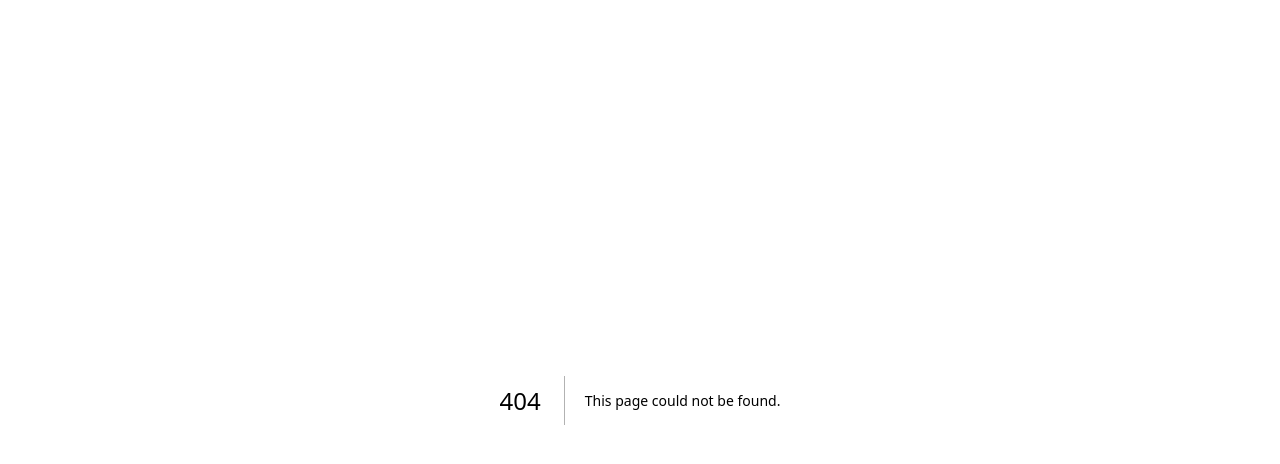
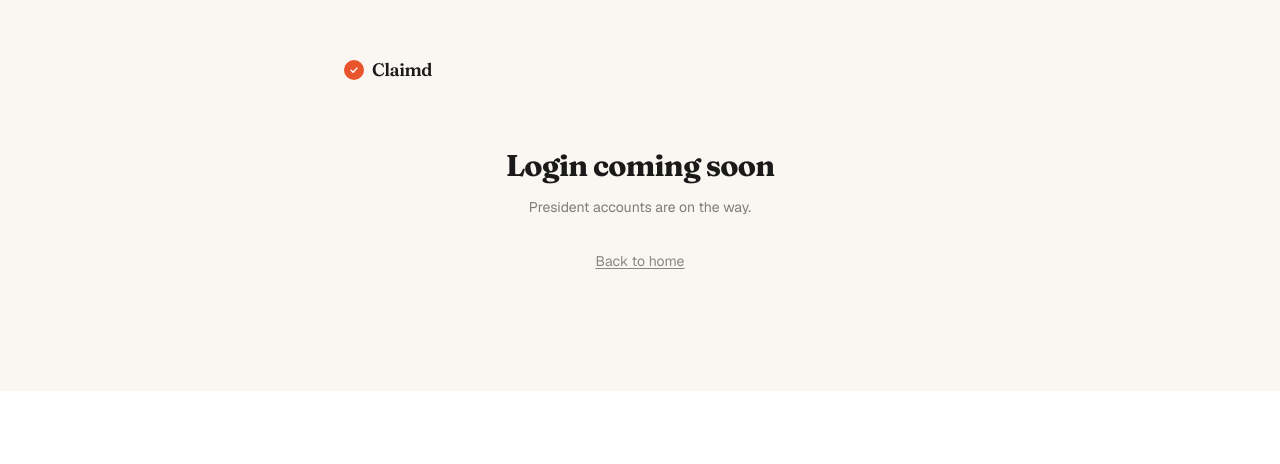
Before and after one commit to Lempi976/claimd, a Next.js app: page /login in a window 1280 px wide. Before the commit this address had no page. Shown: the top 464 px of the page. Built offline with nearby package versions, Linux system fonts and the light colour scheme.

Commit message:
Add landing page and login placeholder

```diff
--- /dev/null
+++ b/app/login/page.tsx
@@ -0,0 +1,28 @@
+import Link from "next/link";
+
+import ClaimdWordmark from "@/components/ClaimdWordmark";
+
+export default function LoginPage() {
+  return (
+    <main className="flex min-h-full flex-col bg-[#FAF6F1] text-[#1A1A1A]">
+      <div className="mx-auto flex w-full max-w-[640px] flex-1 flex-col px-5 py-10 sm:px-6 sm:py-14">
+        <ClaimdWordmark />
+
+        <div className="flex flex-1 flex-col items-center justify-center py-16 text-center">
+          <h1 className="font-display text-3xl font-bold tracking-tight text-[#1A1A1A]">
+            Login coming soon
+          </h1>
+          <p className="mt-3 max-w-sm text-sm leading-relaxed text-[#1A1A1A]/55">
+            President accounts are on the way.
+          </p>
+          <Link
+            href="/"
+            className="mt-8 text-sm text-[#1A1A1A]/50 underline underline-offset-2 transition-colors hover:text-[#1A1A1A]/70"
+          >
+            Back to home
+          </Link>
+        </div>
+      </div>
+    </main>
+  );
+}
--- a/app/page.tsx
+++ b/app/page.tsx
@@ -1,65 +1,84 @@
-import Image from "next/image";
+import Link from "next/link";
+
+import ClaimdWordmark from "@/components/ClaimdWordmark";
+
+const steps = [
+  {
+    title: "Create your board",
+    description: "The president sets up the circle and adds members.",
+  },
+  {
+    title: "Share one link",
+    description: "Members open it, tap their name, no account needed.",
+  },
+  {
+    title: "Claim and track",
+    description: "Everyone grabs tasks; the board stays up to date.",
+  },
+];
 
 export default function Home() {
   return (
-    <div className="flex flex-col flex-1 items-center justify-center bg-zinc-50 font-sans dark:bg-black">
-      <main className="flex flex-1 w-full max-w-3xl flex-col items-center justify-between py-32 px-16 bg-white dark:bg-black sm:items-start">
-        <Image
-          className="dark:invert"
-          src="/next.svg"
-          alt="Next.js logo"
-          width={100}
-          height={20}
-          priority
-        />
-        <div className="flex flex-col items-center gap-6 text-center sm:items-start sm:text-left">
-          <h1 className="max-w-xs text-3xl font-semibold leading-10 tracking-tight text-black dark:text-zinc-50">
-            To get started, edit the page.tsx file.
+    <main className="min-h-full bg-[#FAF6F1] text-[#1A1A1A]">
+      <div className="mx-auto flex w-full max-w-[640px] flex-col px-5 py-10 sm:px-6 sm:py-14">
+        <ClaimdWordmark />
+
+        <section className="mt-14 sm:mt-16">
+          <h1 className="font-display text-4xl font-bold leading-[1.12] tracking-tight text-[#1A1A1A] sm:text-5xl">
+            Stop losing track of who&apos;s doing what.
           </h1>
-          <p className="max-w-md text-lg leading-8 text-zinc-600 dark:text-zinc-400">
-            Looking for a starting point or more instructions? Head over to{" "}
-            <a
-              href="https://vercel.com/templates?framework=next.js&utm_source=create-next-app&utm_medium=appdir-template-tw&utm_campaign=create-next-app"
-              className="font-medium text-zinc-950 dark:text-zinc-50"
+          <p className="mt-5 max-w-xl text-base leading-relaxed text-[#1A1A1A]/60 sm:text-lg">
+            Claimd is the simple shared board for student circles — everyone
+            sees the tasks, claims what they&apos;ll do, and nothing slips
+            through the group chat.
+          </p>
+
+          <div className="mt-8 flex flex-col gap-3 sm:flex-row sm:items-center">
+            <Link
+              href="/login"
+              className="inline-flex items-center justify-center rounded-xl bg-[#E8542C] px-6 py-3.5 text-sm font-medium text-white transition-colors hover:bg-[#D14A26]"
             >
-              Templates
-            </a>{" "}
-            or the{" "}
-            <a
-              href="https://nextjs.org/learn?utm_source=create-next-app&utm_medium=appdir-template-tw&utm_campaign=create-next-app"
-              className="font-medium text-zinc-950 dark:text-zinc-50"
+              Sign up
+            </Link>
+            <Link
+              href="/login"
+              className="inline-flex items-center justify-center rounded-xl border border-[#1A1A1A]/15 bg-white px-6 py-3.5 text-sm font-medium text-[#1A1A1A] transition-colors hover:border-[#1A1A1A]/25 hover:bg-[#FFFDFB]"
             >
-              Learning
-            </a>{" "}
-            center.
+              Sign in
+            </Link>
+          </div>
+        </section>
+
+        <section className="mt-20 sm:mt-24">
+          <h2 className="font-display text-2xl font-bold tracking-tight text-[#1A1A1A]">
+            How it works
+          </h2>
+          <ol className="mt-8 flex flex-col gap-8">
+            {steps.map((step, index) => (
+              <li key={step.title} className="flex gap-4">
+                <span className="flex h-8 w-8 shrink-0 items-center justify-center rounded-full bg-[#E8542C]/10 font-display text-sm font-bold text-[#E8542C]">
+                  {index + 1}
+                </span>
+                <div className="pt-0.5">
+                  <p className="font-medium text-[#1A1A1A]">{step.title}</p>
+                  <p className="mt-1 text-sm leading-relaxed text-[#1A1A1A]/55">
+                    {step.description}
+                  </p>
+                </div>
+              </li>
+            ))}
+          </ol>
+        </section>
+
+        <footer className="mt-20 border-t border-[#1A1A1A]/8 pt-10 sm:mt-24">
+          <p className="font-display text-base font-semibold text-[#1A1A1A]">
+            Claimd
           </p>
-        </div>
-        <div className="flex flex-col gap-4 text-base font-medium sm:flex-row">
-          <a
-            className="flex h-12 w-full items-center justify-center gap-2 rounded-full bg-foreground px-5 text-background transition-colors hover:bg-[#383838] dark:hover:bg-[#ccc] md:w-[158px]"
-            href="https://vercel.com/new?utm_source=create-next-app&utm_medium=appdir-template-tw&utm_campaign=create-next-app"
-            target="_blank"
-            rel="noopener noreferrer"
-          >
-            <Image
-              className="dark:invert"
-              src="/vercel.svg"
-              alt="Vercel logomark"
-              width={16}
-              height={16}
-            />
-            Deploy Now
-          </a>
-          <a
-            className="flex h-12 w-full items-center justify-center rounded-full border border-solid border-black/[.08] px-5 transition-colors hover:border-transparent hover:bg-black/[.04] dark:border-white/[.145] dark:hover:bg-[#1a1a1a] md:w-[158px]"
-            href="https://nextjs.org/docs?utm_source=create-next-app&utm_medium=appdir-template-tw&utm_campaign=create-next-app"
-            target="_blank"
-            rel="noopener noreferrer"
-          >
-            Documentation
-          </a>
-        </div>
-      </main>
-    </div>
+          <p className="mt-1 text-sm text-[#1A1A1A]/45">
+            Made for student circles.
+          </p>
+        </footer>
+      </div>
+    </main>
   );
 }
--- /dev/null
+++ b/components/ClaimdWordmark.tsx
@@ -0,0 +1,35 @@
+import Link from "next/link";
+
+export default function ClaimdWordmark({
+  className = "",
+}: {
+  className?: string;
+}) {
+  return (
+    <Link
+      href="/"
+      className={`inline-flex items-center gap-2 font-display text-lg font-semibold tracking-tight text-[#1A1A1A] ${className}`}
+    >
+      <span
+        className="flex h-5 w-5 shrink-0 items-center justify-center rounded-full bg-[#E8542C]"
+        aria-hidden
+      >
+        <svg
+          viewBox="0 0 12 12"
+          fill="none"
+          className="h-2.5 w-2.5"
+          xmlns="http://www.w3.org/2000/svg"
+        >
+          <path
+            d="M2.5 6.25L5 8.75L9.5 3.75"
+            stroke="white"
+            strokeWidth="1.75"
+            strokeLinecap="round"
+            strokeLinejoin="round"
+          />
+        </svg>
+      </span>
+      Claimd
+    </Link>
+  );
+}
```
